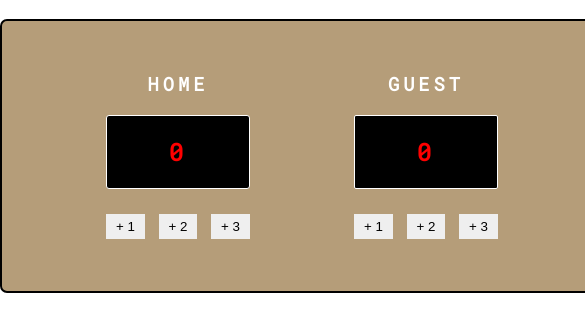
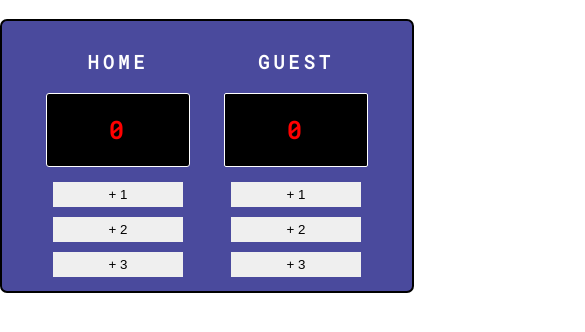
Before and after one commit to Lizyadanna/Chicago-Sky-Basketball-Score-Board, a plain HTML site: page index.html in a window 390 px wide. Shown: the part 158-490 px from the top of the page, 585 px wide, since content can reach past the window. Drawn offline with Linux system fonts and the light colour scheme.

Commit message:
Background color change

```diff
--- a/styles.css
+++ b/styles.css
@@ -12,10 +12,11 @@ body {
 .container {
     color: white;
     letter-spacing: 4px;
-    background-color: rgb(181, 157, 121);
+    background-color: rgb(74, 74, 157);
     border: 2px solid black;
     border-radius: 7px;
-    width: 600px;
+    max-width: 600px;
+    width: 90%;
     height: 250px;
     margin: 0 auto;
     text-align: center;
@@ -55,3 +56,27 @@ button {
     padding: 5px 10px;
     cursor: pointer;
 }
+
+@media (min-width: 501px) {
+    .container {
+        flex-direction: row; /* Row layout for larger screens */
+    }
+    .container > div {
+        margin: 10px; /* Added margin for spacing between columns */
+    }
+}
+
+@media (max-width: 500px) {
+    .container {
+        width: 100%; /* Ensure container width is full */
+        padding: 10px; /* Adjust padding for smaller screens */
+    }
+    .home-score-number, .guest-score-number {
+        width: 100%; /* Full width for score containers */
+        box-sizing: border-box; /* Ensure padding is included in width */
+    }
+    button {
+        width: 90%; /* Full width for buttons */
+        margin: 5px auto; /* Centered buttons with margin */
+    }
+}
```
